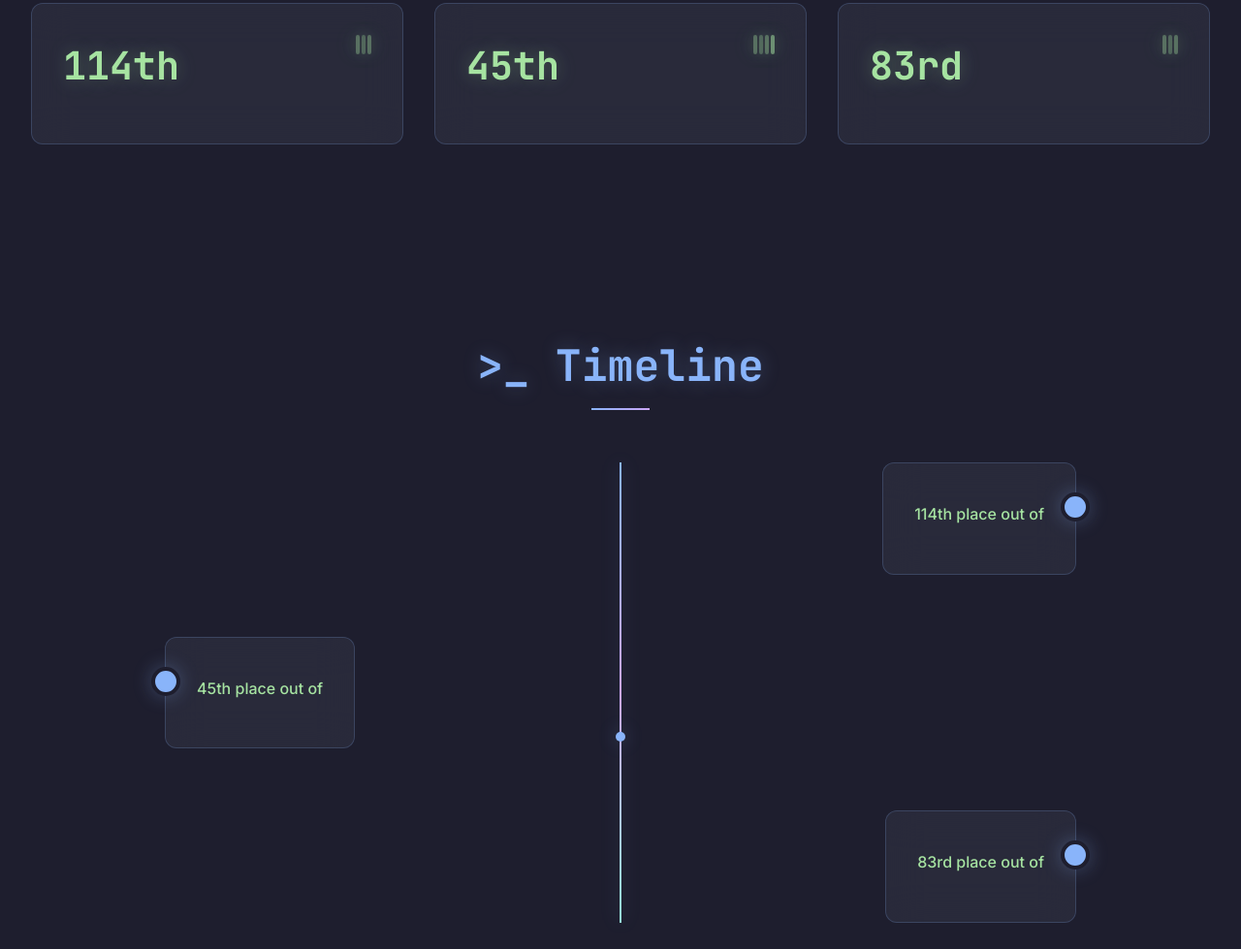
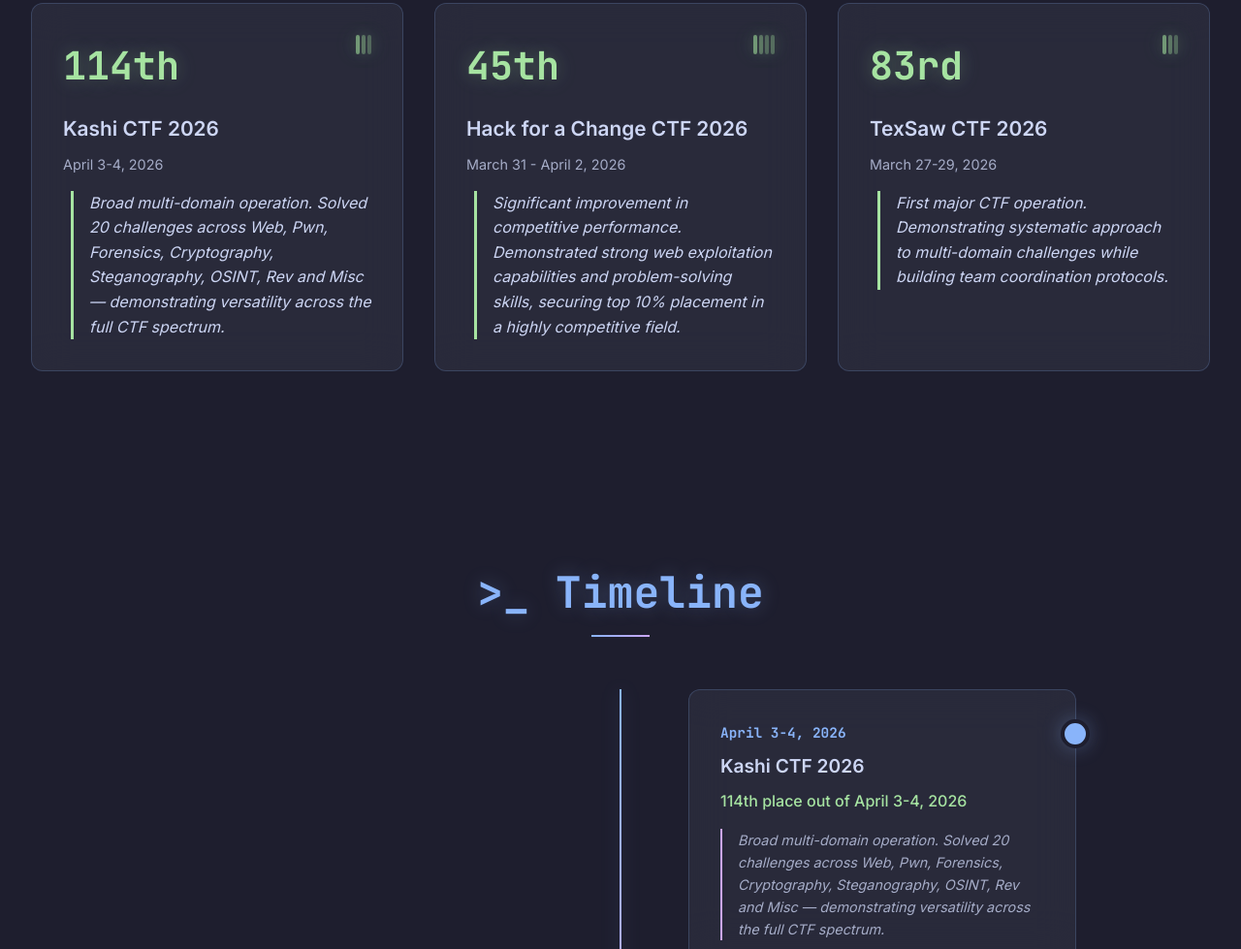
Before and after one commit to silentsignal-404/index, a plain HTML site: page index.html in a window 1280 px wide. Shown: the part 1821-2800 px from the top of the page at 97% size. Drawn offline with Linux system fonts and the light colour scheme.

Commit message:
Update site content

```diff
--- a/index.html
+++ b/index.html
@@ -1233,10 +1233,10 @@
                         <div class="signal-bar"></div><div class="signal-bar"></div><div class="signal-bar"></div>
                     </div>
                 </div>
-                <div class="achievement-name"></div>
-                <div class="achievement-year"></div>
+                <div class="achievement-name">Kashi CTF 2026</div>
+                <div class="achievement-year">April 3-4, 2026</div>
                 <div class="achievement-insight">
-
+                    Broad multi-domain operation. Solved 20 challenges across Web, Pwn, Forensics, Cryptography, Steganography, OSINT, Rev and Misc — demonstrating versatility across the full CTF spectrum.
                 </div>
             </div>
             <div class="achievement-card">
@@ -1246,10 +1246,10 @@
                         <div class="signal-bar"></div><div class="signal-bar"></div><div class="signal-bar"></div><div class="signal-bar"></div>
                     </div>
                 </div>
-                <div class="achievement-name"></div>
-                <div class="achievement-year"></div>
+                <div class="achievement-name">Hack for a Change CTF 2026</div>
+                <div class="achievement-year">March 31 - April 2, 2026</div>
                 <div class="achievement-insight">
-
+                    Significant improvement in competitive performance. Demonstrated strong web exploitation capabilities and problem-solving skills, securing top 10% placement in a highly competitive field.
                 </div>
             </div>
             <div class="achievement-card">
@@ -1259,10 +1259,10 @@
                         <div class="signal-bar"></div><div class="signal-bar"></div><div class="signal-bar"></div>
                     </div>
                 </div>
-                <div class="achievement-name"></div>
-                <div class="achievement-year"></div>
+                <div class="achievement-name">TexSaw CTF 2026</div>
+                <div class="achievement-year">March 27-29, 2026</div>
                 <div class="achievement-insight">
-
+                    First major CTF operation. Demonstrating systematic approach to multi-domain challenges while building team coordination protocols.
                 </div>
             </div>
         </div>
@@ -1278,39 +1278,43 @@
 
 
 
+
+
             <div class="timeline-item">
                 <div class="timeline-content">
                     <div class="timeline-node"></div>
-                    <div class="timeline-date"></div>
-                    <div class="timeline-title"></div>
-                    <div class="timeline-result">114th place out of </div>
+                    <div class="timeline-date">April 3-4, 2026</div>
+                    <div class="timeline-title">Kashi CTF 2026</div>
+                    <div class="timeline-result">114th place out of April 3-4, 2026</div>
                     <div class="timeline-learning">
-
+                        Broad multi-domain operation. Solved 20 challenges across Web, Pwn, Forensics, Cryptography, Steganography, OSINT, Rev and Misc — demonstrating versatility across the full CTF spectrum.
                     </div>
                 </div>
             </div>
             <div class="timeline-item">
                 <div class="timeline-content">
                     <div class="timeline-node"></div>
-                    <div class="timeline-date"></div>
-                    <div class="timeline-title"></div>
-                    <div class="timeline-result">45th place out of </div>
+                    <div class="timeline-date">March 31 - April 2, 2026</div>
+                    <div class="timeline-title">Hack for a Change CTF 2026</div>
+                    <div class="timeline-result">45th place out of March 31 - April 2, 2026</div>
                     <div class="timeline-learning">
-
+                        Significant improvement in competitive performance. Demonstrated strong web exploitation capabilities and problem-solving skills, securing top 10% placement in a highly competitive field.
                     </div>
                 </div>
             </div>
             <div class="timeline-item">
                 <div class="timeline-content">
                     <div class="timeline-node"></div>
-                    <div class="timeline-date"></div>
-                    <div class="timeline-title"></div>
-                    <div class="timeline-result">83rd place out of </div>
+                    <div class="timeline-date">March 27-29, 2026</div>
+                    <div class="timeline-title">TexSaw CTF 2026</div>
+                    <div class="timeline-result">83rd place out of March 27-29, 2026</div>
                     <div class="timeline-learning">
-
+                        First major CTF operation. Demonstrating systematic approach to multi-domain challenges while building team coordination protocols.
                     </div>
                 </div>
             </div>
+
+
 
 
 
```
